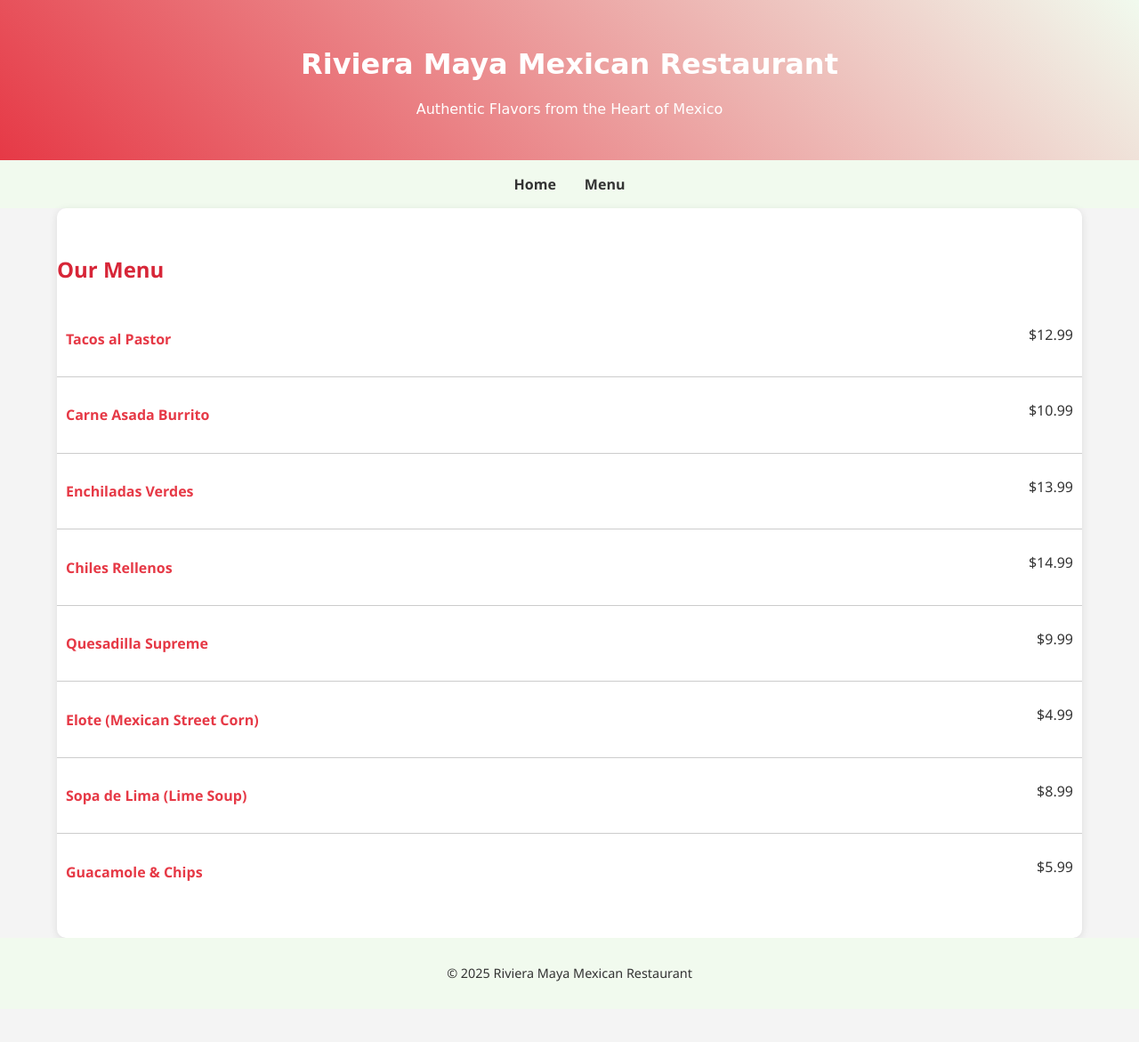
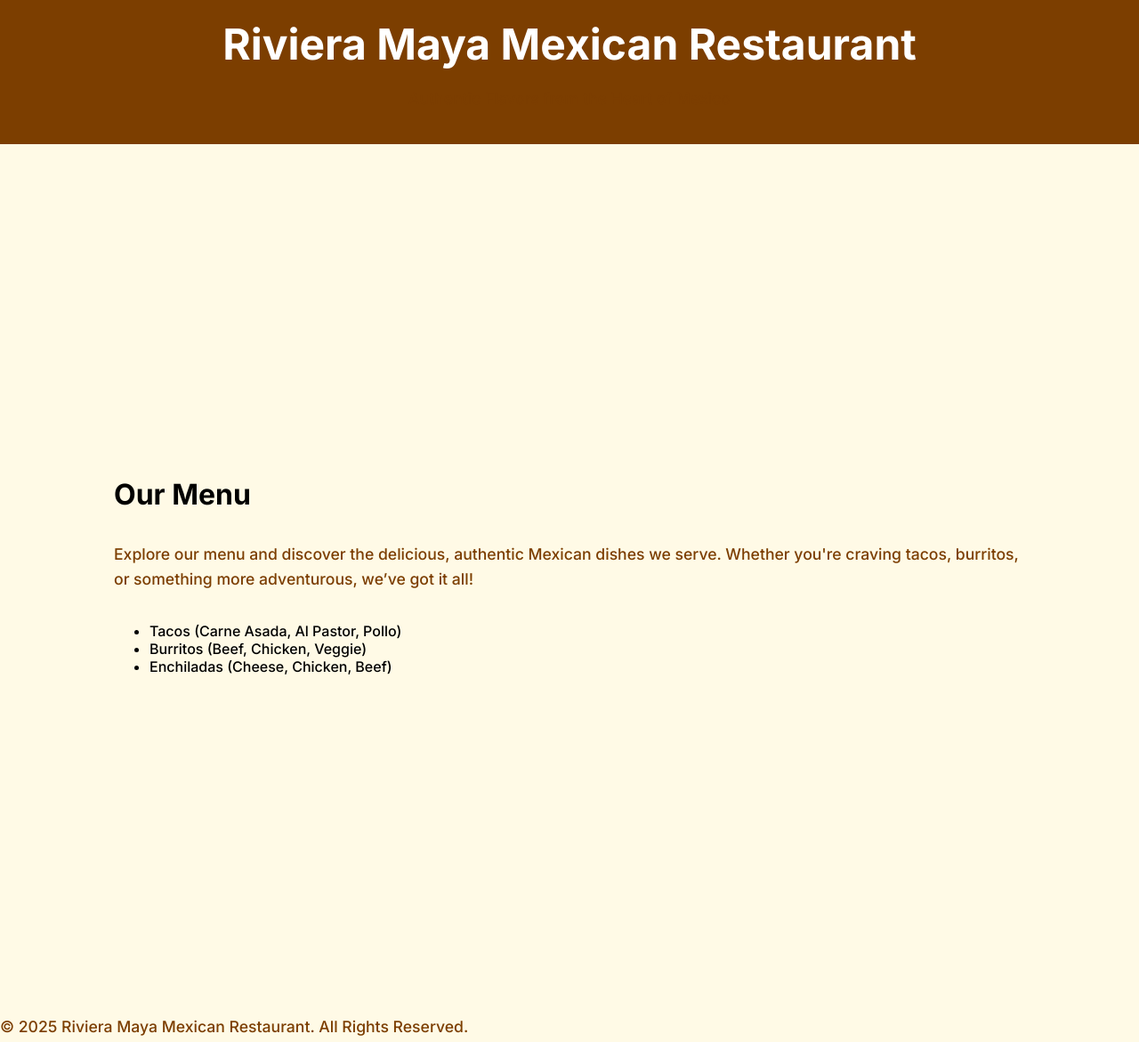
Before and after one commit to dortanico/my-website, a plain HTML site: page menu.html in a window 1280 px wide. Shown: the whole page at 89% size. Before the commit the page ends 1134 px from the top, so only its background shows below. Drawn offline with Linux system fonts and the light colour scheme.

Commit message:
Update menu.html

```diff
--- a/menu.html
+++ b/menu.html
@@ -4,69 +4,51 @@
   <meta charset="UTF-8" />
   <meta name="viewport" content="width=device-width, initial-scale=1.0" />
   <title>Menu - Riviera Maya Mexican Restaurant</title>
-  <link rel="stylesheet" href="styles.css" />
+  <link href="https://fonts.googleapis.com/css2?family=Inter:wght@300;500;700&display=swap" rel="stylesheet">
   <style>
     body {
       margin: 0;
-      font-family: 'Segoe UI', Tahoma, Geneva, Verdana, sans-serif;
-      background-color: #f4f4f4;
-      color: #333;
+      padding: 0;
+      font-family: 'Inter', sans-serif;
+      background-color: #fffae6; /* Warm yellow background */
     }
     header {
-      background: linear-gradient(45deg, #e63946, #f1faee);
-      padding: 2rem;
+      background-color: #7c3e00; /* Warm rustic orange for header */
+      color: white;
+      padding: 20px 0;
       text-align: center;
-      color: white;
-      font-family: 'Brush Script MT', cursive;
-      width: 100%;
-      box-sizing: border-box;
     }
-    nav {
-      background: #f1faee;
-      display: flex;
-      justify-content: center;
-      padding: 1rem;
-    }
-    nav a {
-      margin: 0 1rem;
-      text-decoration: none;
-      color: #333;
-      font-weight: bold;
+    header h1 {
+      margin: 0;
+      font-size: 3rem;
     }
     section {
-      padding: 2rem 0;
-      max-width: 1200px;
-      margin: 0 auto;
-      width: 90%; /* Adjusting width to make it more compact */
-      background-color: #fff; /* Solid white background for sections */
-      border-radius: 10px;
-      box-shadow: 0 2px 10px rgba(0, 0, 0, 0.1); /* Subtle shadow for modern look */
+      min-height: 100vh;
+      padding: 80px 10%;
+      display: flex;
+      flex-direction: column;
+      justify-content: center;
+      transition: all 0.5s ease;
     }
-    .highlight {
-      background: #fffdde;
-      border-left: 5px solid #e63946;
-      padding: 1rem;
-      margin: 1rem 0;
+    h2 {
+      font-size: 2rem;
+      margin-bottom: 1rem;
     }
-    .menu-item {
-      display: flex;
-      justify-content: space-between;
-      padding: 10px;
-      border-bottom: 1px solid #ccc;
+    p {
+      font-size: 1.1rem;
+      line-height: 1.6;
+      color: #7c3e00; /* Matching color */
     }
-    .menu-item:last-child {
-      border-bottom: none;
+    .theme {
+      border-bottom: 2px solid #ddd;
     }
-    .menu-item h4 {
+    .button {
+      background-color: #ff9f00; /* Button color for "Warm Fiesta" */
+      padding: 10px 20px;
+      color: white;
+      text-decoration: none;
       font-weight: bold;
-      color: #e63946;
-    }
-    footer {
-      background: #f1faee;
-      color: #333;
-      text-align: center;
-      padding: 1rem;
-      font-size: 0.9rem;
+      border-radius: 5px;
     }
   </style>
 </head>
@@ -76,50 +58,19 @@
     <p>Authentic Flavors from the Heart of Mexico</p>
   </header>
 
-  <nav>
-    <a href="index.html">Home</a>
-    <a href="menu.html">Menu</a>
-  </nav>
-
-  <!-- Menu Section -->
-  <section id="menu">
+  <section>
     <h2>Our Menu</h2>
-    <div class="menu-item">
-      <h4>Tacos al Pastor</h4>
-      <p>$12.99</p>
-    </div>
-    <div class="menu-item">
-      <h4>Carne Asada Burrito</h4>
-      <p>$10.99</p>
-    </div>
-    <div class="menu-item">
-      <h4>Enchiladas Verdes</h4>
-      <p>$13.99</p>
-    </div>
-    <div class="menu-item">
-      <h4>Chiles Rellenos</h4>
-      <p>$14.99</p>
-    </div>
-    <div class="menu-item">
-      <h4>Quesadilla Supreme</h4>
-      <p>$9.99</p>
-    </div>
-    <div class="menu-item">
-      <h4>Elote (Mexican Street Corn)</h4>
-      <p>$4.99</p>
-    </div>
-    <div class="menu-item">
-      <h4>Sopa de Lima (Lime Soup)</h4>
-      <p>$8.99</p>
-    </div>
-    <div class="menu-item">
-      <h4>Guacamole & Chips</h4>
-      <p>$5.99</p>
-    </div>
+    <p>Explore our menu and discover the delicious, authentic Mexican dishes we serve. Whether you're craving tacos, burritos, or something more adventurous, we’ve got it all!</p>
+    <!-- Add your actual menu items below, here’s a sample -->
+    <ul>
+      <li>Tacos (Carne Asada, Al Pastor, Pollo)</li>
+      <li>Burritos (Beef, Chicken, Veggie)</li>
+      <li>Enchiladas (Cheese, Chicken, Beef)</li>
+    </ul>
   </section>
 
   <footer>
-    <p>&copy; 2025 Riviera Maya Mexican Restaurant</p>
+    <p>&copy; 2025 Riviera Maya Mexican Restaurant. All Rights Reserved.</p>
   </footer>
 </body>
 </html>
```
